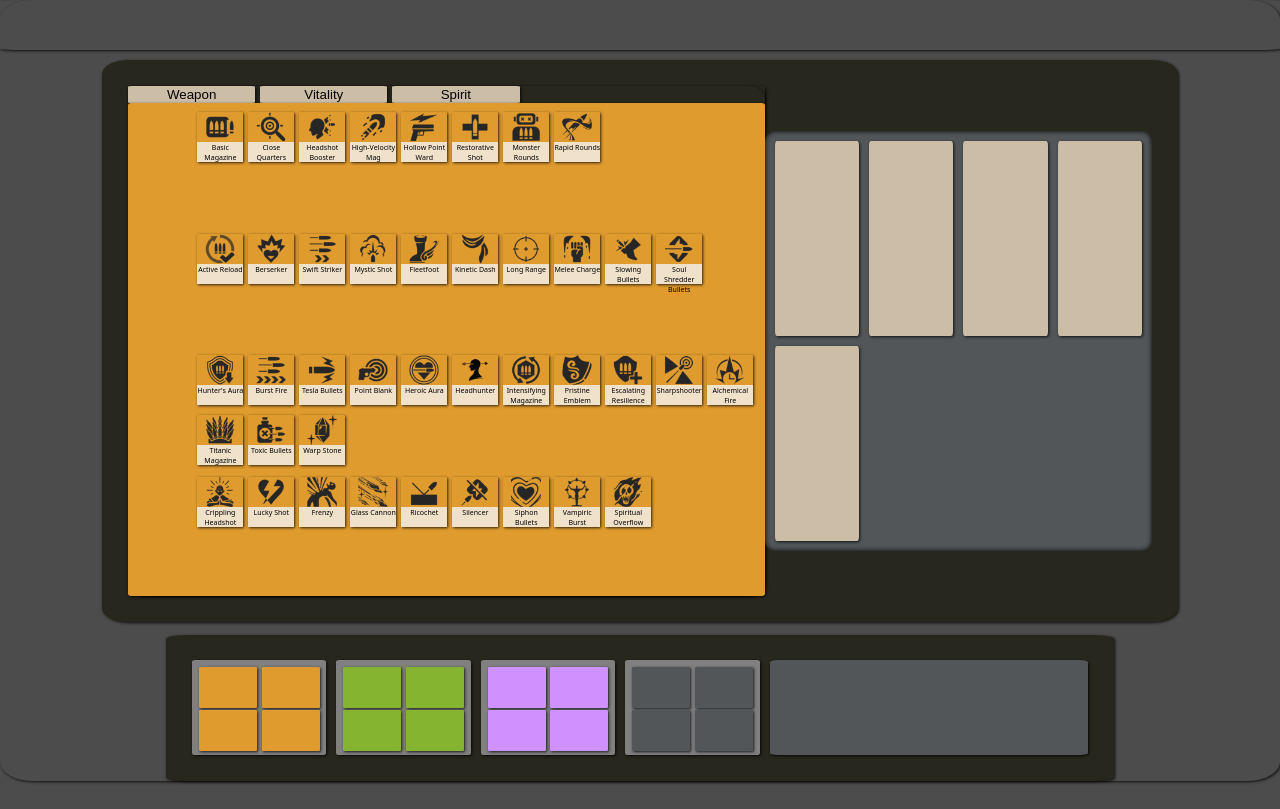
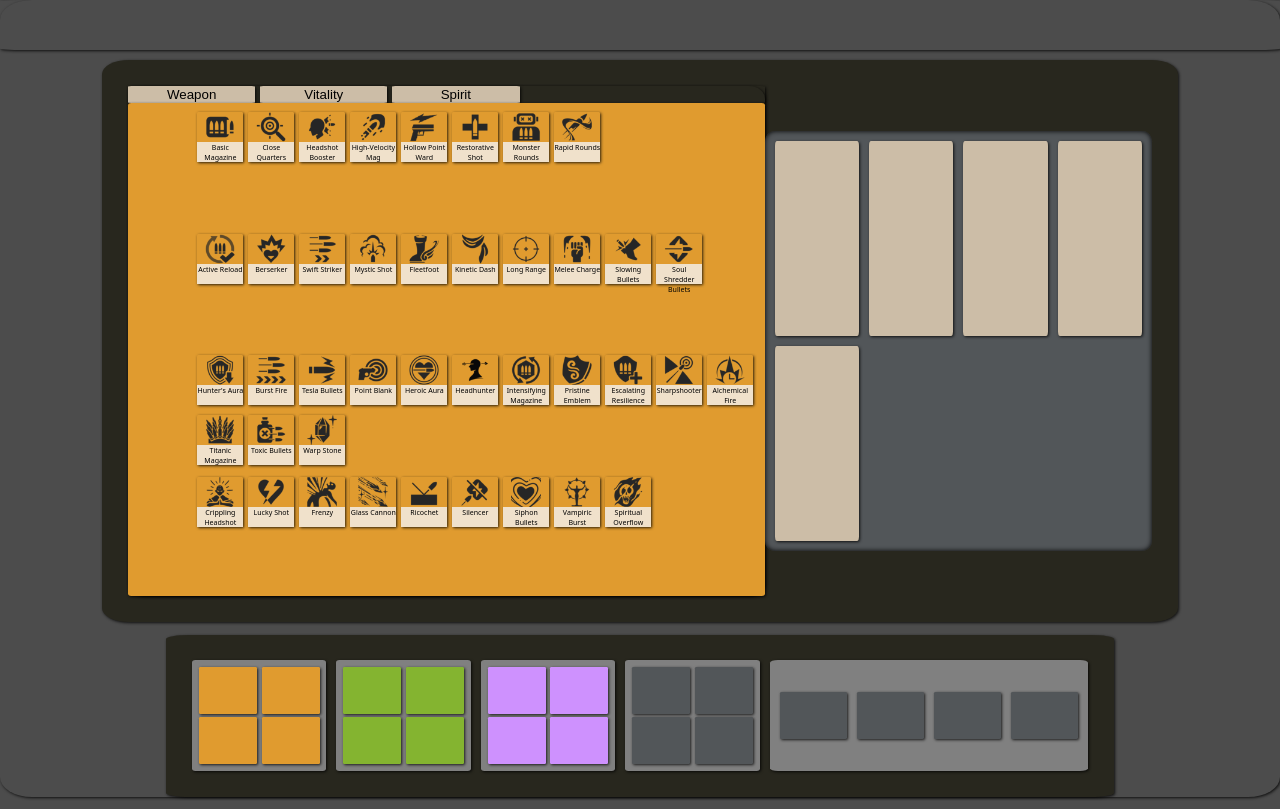
Before and after one commit to rdwrds/deadlock-builds, a React (Vite) app: page / in a window 1280 px wide. Built offline with nearby package versions, Linux system fonts and the light colour scheme.

Commit message:
added functionality

```diff
--- a/src/components/ActiveSlots.jsx
+++ b/src/components/ActiveSlots.jsx
@@ -1,10 +1,59 @@
+import { useContext } from "react";
+import { TabContext } from "./TabContext";
+import { colors } from "../Colors";
+
 const ActiveSlots = () => {
+  const {currentBuild, getCurrentStyle} = useContext(TabContext);
+
+  const getActiveItems = () => {
+    const weaponActives = currentBuild["weapon"].filter((item)=>item?.["Activation"] !== "Passive");
+    const spiritActives = currentBuild["spirit"].filter((item)=>item?.["Activation"] !== "Passive");
+    const vitalityActives = currentBuild["vitality"].filter((item)=>item?.["Activation"] !== "Passive");
+    const flexActives = currentBuild["flex"].filter((item)=>item?.["Activation"] !== "Passive");
+
+    return [
+      ...weaponActives,
+      ...spiritActives,
+      ...vitalityActives,
+      ...flexActives
+    ]
+  }
+
+  const romanNumerals = [
+    "I",
+    "II",
+    "III",
+    "IV"
+  ]
+
+  console.log(getActiveItems())
+  const currentItems = getActiveItems();
+
+  const getImgUrl = (name) => {
+    let ext = ".png"; // can be anything
+    const imgUrl = new URL(`../assets/items/${name}.png`, import.meta.url).href;
+    return imgUrl;
+  };
+
+  let images = [];
+  for (let i = 0; i < 4; i += 1) {
+    images.push(getImgUrl(currentItems?.[i]?.["name"] || "placeholder"));
+  }
+
   return (
-    <div className="active-slots">
-      <div className="active-item"></div>
-      <div className="active-item"></div>
-      <div className="active-item"></div>
-      <div className="active-item"></div>
+    <div className="active-inventory">
+      {
+        images.map((img, index) => {
+          const tier = currentItems?.[index]?.["Tier"]
+          const slot = currentItems?.[index]?.["Slot"]
+          return (
+            <div className="active-slots" style={getCurrentStyle(currentItems[index]?.["Slot"])}>
+              <h1 className="tier-icon" style={{color: colors[`${slot}500`]}}>{romanNumerals[tier-1]}</h1>
+              <img src={img}></img>
+            </div>
+          );
+        })
+      }
     </div>
   );
 };
```
